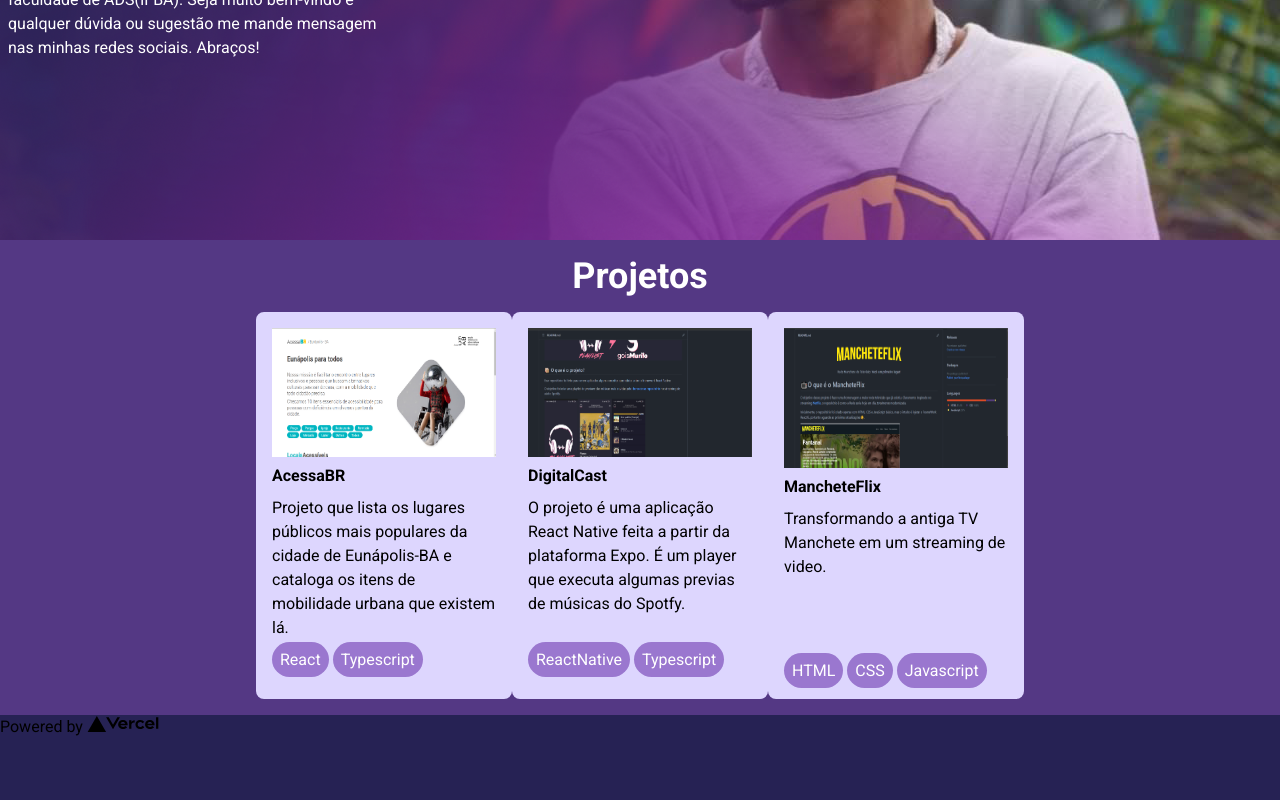
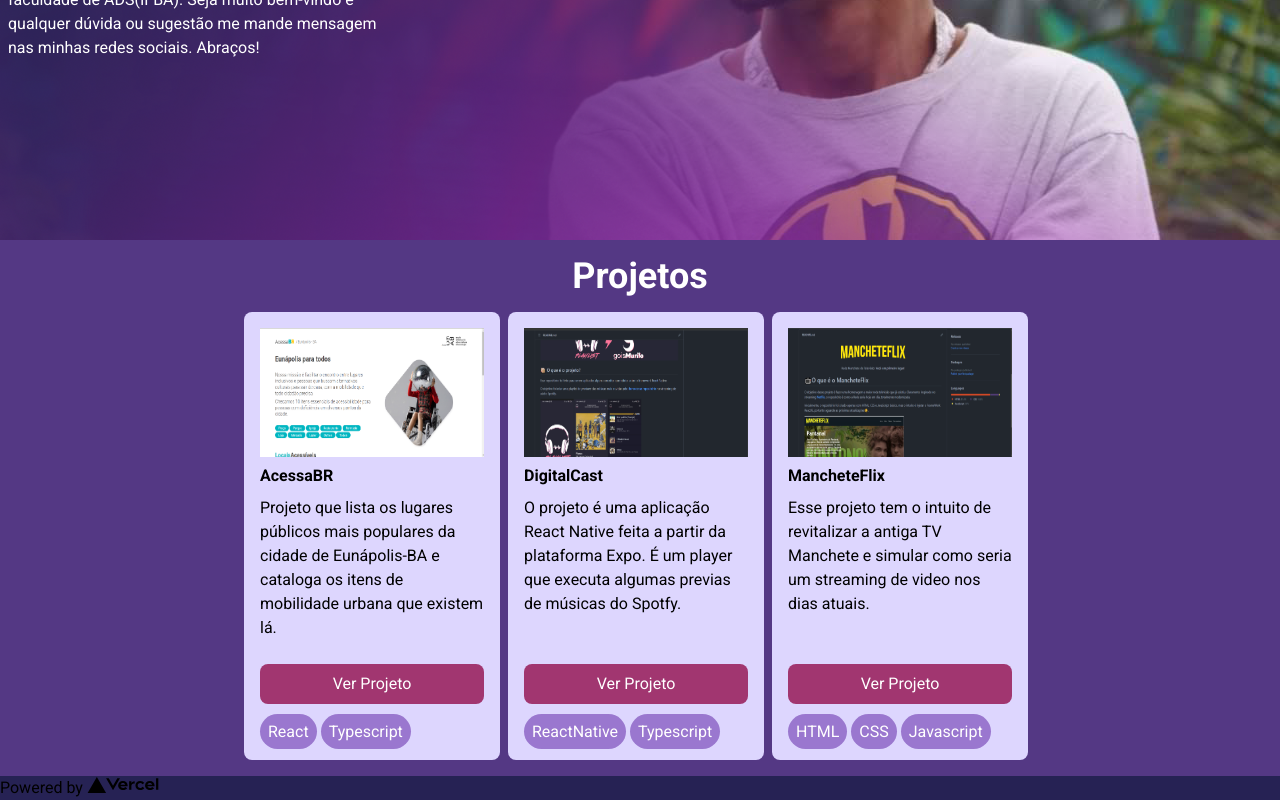
Before and after one commit to goismurilo/portfolio-next, a Next.js app: page / in a window 1280 px wide. Shown: the part 440-1240 px from the top of the page. Before the commit the page ends 1179 px from the top, so only its background shows below. Built offline with nearby package versions, Linux system fonts and the light colour scheme.

Commit message:
style(Projects): Custom cards

```diff
--- a/components/Projects/index.tsx
+++ b/components/Projects/index.tsx
@@ -10,25 +10,36 @@ export default function Projects() {
             <h1 className="text-center font-bold text-4xl text-white">Projetos</h1>
             <div className="flex flex-wrap justify-center">
 
-                <div className="w-64 bg-violet-200 p-4 rounded-lg mt-4">
+                <div className="w-64 bg-violet-200 p-4 rounded-lg mt-4 mr-2">
                     <Image src={acessaBR} height={230} width={400} alt="" />
                     <strong>AcessaBR</strong>
                     <p className='py-2 h-40'>Projeto que lista os lugares públicos mais populares da cidade de
                         Eunápolis-BA e cataloga os itens de mobilidade urbana que existem lá.</p>
+                    <span className='py-2 px-8 my-4 rounded-lg bg-second-dark hover:opacity-75 text-white flex justify-center'>
+                        <a className="align-middle-text" href="https://acessabr-flame.vercel.app/BA/Eun%C3%A1polis">Ver Projeto</a>
+                    </span>
                     <span className='bg-primary-light p-2 mr-1 rounded-3xl text-white'>React</span>
                     <span className='bg-primary-light p-2 mr-1 rounded-3xl text-white'>Typescript</span>
                 </div>
-                <div className="w-64 bg-violet-200 p-4 rounded-lg mt-4">
+                <div className="w-64 bg-violet-200 p-4 rounded-lg mt-4 mr-2">
                     <Image src={digitalCast} height={230} width={400} alt="" />
                     <strong>DigitalCast</strong>
                     <p className='py-2 h-40'>O projeto é uma aplicação React Native feita a partir da plataforma Expo. É um player  que executa algumas previas de músicas do Spotfy.</p>
+                    <span className='py-2 px-8 my-4 rounded-lg bg-second-dark hover:opacity-75 text-white flex justify-center'>
+                        <a className="align-middle-text" href="https://github.com/goismurilo/digital-cast">Ver Projeto</a>
+                    </span>
                     <span className='bg-primary-light p-2 mr-1 rounded-3xl text-white'>ReactNative</span>
                     <span className='bg-primary-light p-2 mr-1 rounded-3xl text-white'>Typescript</span>
                 </div>
-                <div className="w-64 bg-violet-200 p-4 rounded-lg mt-4">
-                    <Image src={manchete} height={250} width={400} alt="" />
+                <div className="w-64 bg-violet-200 p-4 rounded-lg mt-4 mr-2">
+                    <Image src={manchete} height={230} width={400} alt="" />
                     <strong>MancheteFlix</strong>
-                    <p className='py-2 h-40'>Transformando a antiga TV Manchete em um streaming de video.</p>
+                    <p className='py-2 h-40'>Esse projeto tem o intuito de revitalizar a
+                        antiga TV Manchete e simular como seria um streaming de video nos dias
+                        atuais.</p>
+                    <span className='py-2 px-8 my-4 rounded-lg bg-second-dark hover:opacity-75 text-white flex justify-center'>
+                        <a className="align-middle-text " href="https://github.com/goismurilo/clone-netflix">Ver Projeto</a>
+                    </span>
                     <span className='bg-primary-light p-2 mr-1 rounded-3xl text-white'>HTML</span>
                     <span className='bg-primary-light p-2 mr-1 rounded-3xl text-white'>CSS</span>
                     <span className='bg-primary-light p-2 mr-1 rounded-3xl text-white'>Javascript</span>
```
